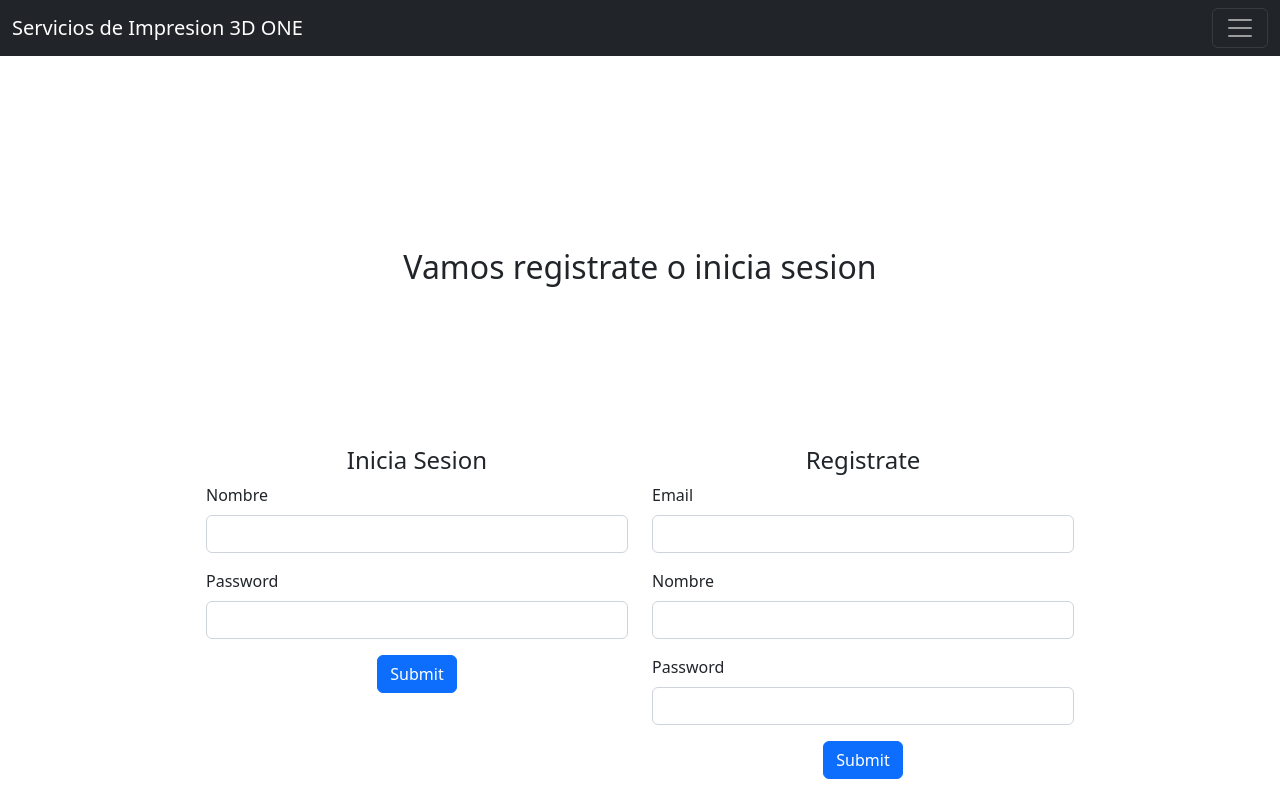
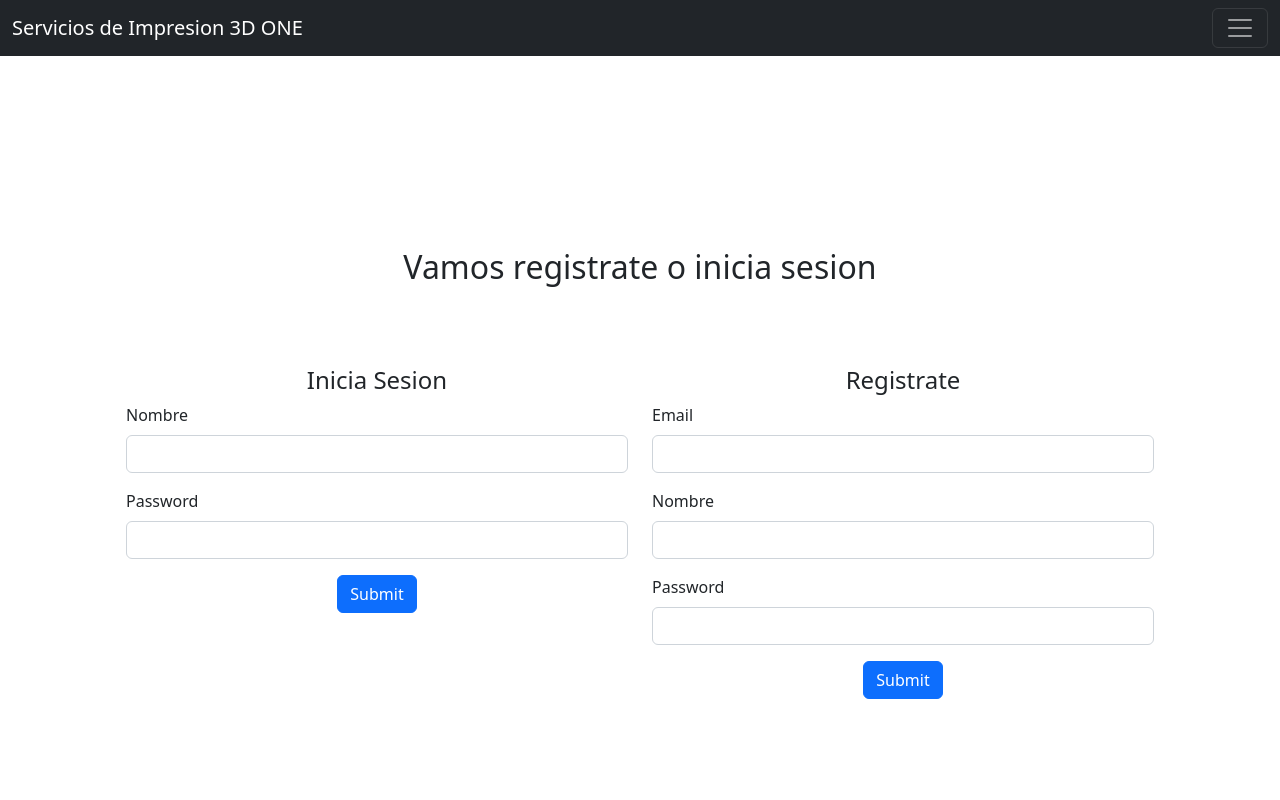
Before and after one commit to ArticislandOfficial/ecommerceV2, a React (Create React App) app: page /registroInicio in a window 1280 px wide. Shown: the top 800 px of the page. Built offline with nearby package versions, Linux system fonts and the light colour scheme.

Commit message:
estilos footer

```diff
--- a/src/styles/form.css
+++ b/src/styles/form.css
@@ -1,3 +1,3 @@
-.pruebaform{
-    padding:7rem ;
+.pruebaform {
+  padding: 2rem;
 }
```
